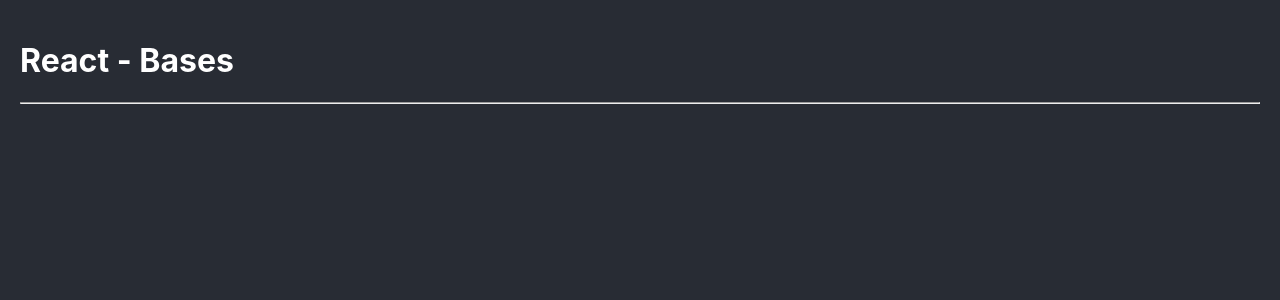
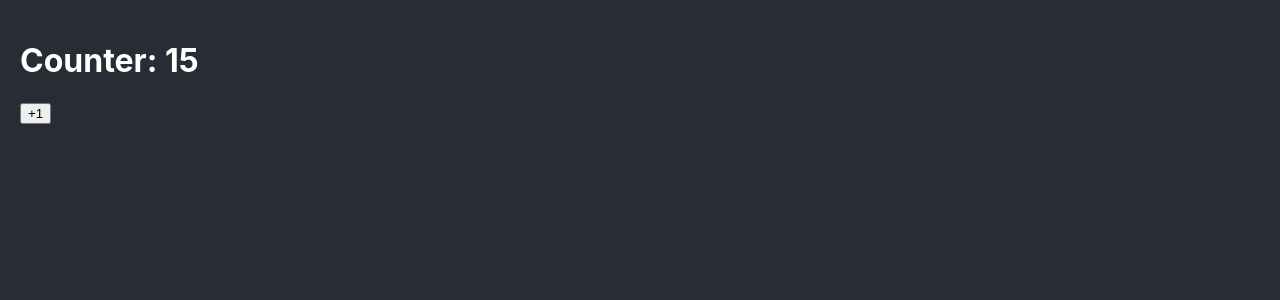
Before and after one commit to PadillaTom/FH-ReactPro, a React (Create React App) app in the folder bases/: page / in a window 1280 px wide. Shown: the top 300 px of the page. Built offline with nearby package versions, Linux system fonts and the light colour scheme.

Commit message:
bases - Counter con PROPS interface

```diff
--- a/bases/src/App.tsx
+++ b/bases/src/App.tsx
@@ -1,12 +1,12 @@
-import React from 'react';
+import React from "react";
+import Counter from "./bases/Counter";
 
 function App() {
-  return (
-    <React.Fragment>
-      <h1>React - Bases</h1>
-      <hr/>
-    </React.Fragment>
-  );
+	return (
+		<React.Fragment>
+			<Counter initialValue={15}></Counter>
+		</React.Fragment>
+	);
 }
 
 export default App;
--- /dev/null
+++ b/bases/src/bases/Counter.tsx
@@ -0,0 +1,22 @@
+import React, { useState } from "react";
+
+interface Props {
+	initialValue?: number;
+}
+
+const Counter = ({ initialValue = 0 }: Props) => {
+	const [counter, setCounter] = useState(initialValue);
+
+	const handleClick = () => {
+		setCounter((prev) => prev + 1);
+	};
+
+	return (
+		<React.Fragment>
+			<h1>Counter: {counter}</h1>
+			<button onClick={handleClick}>+1</button>
+		</React.Fragment>
+	);
+};
+
+export default Counter;
```
